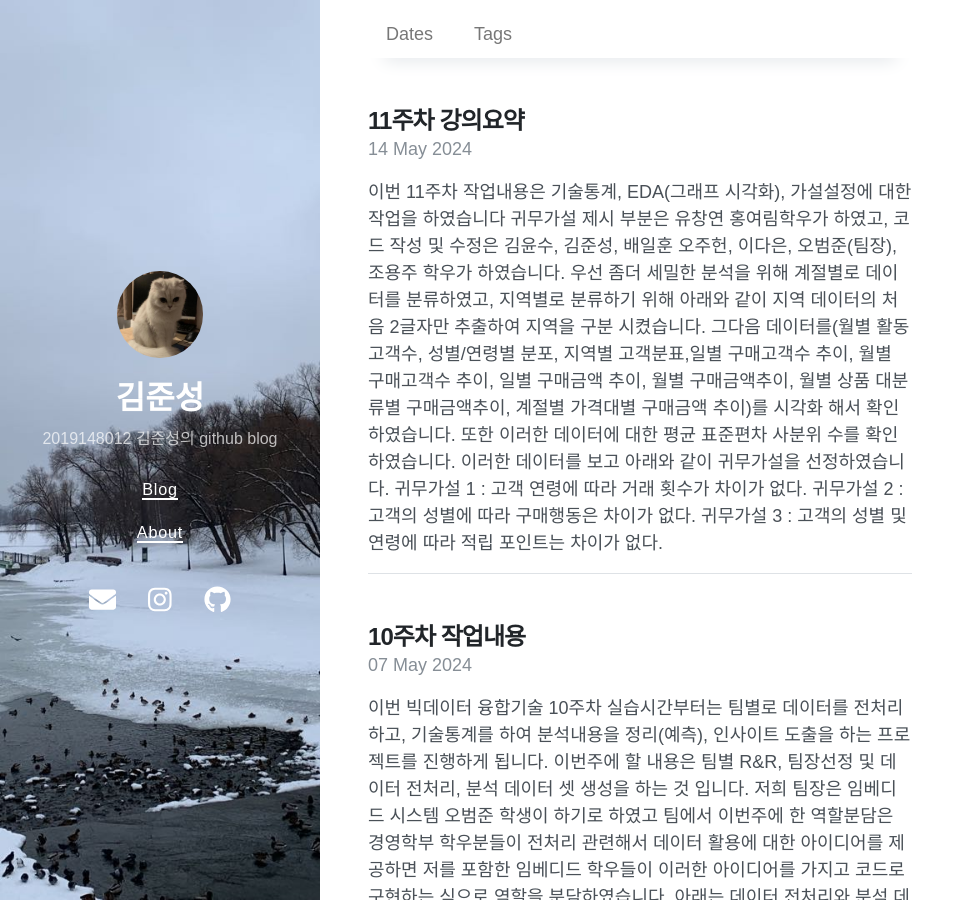
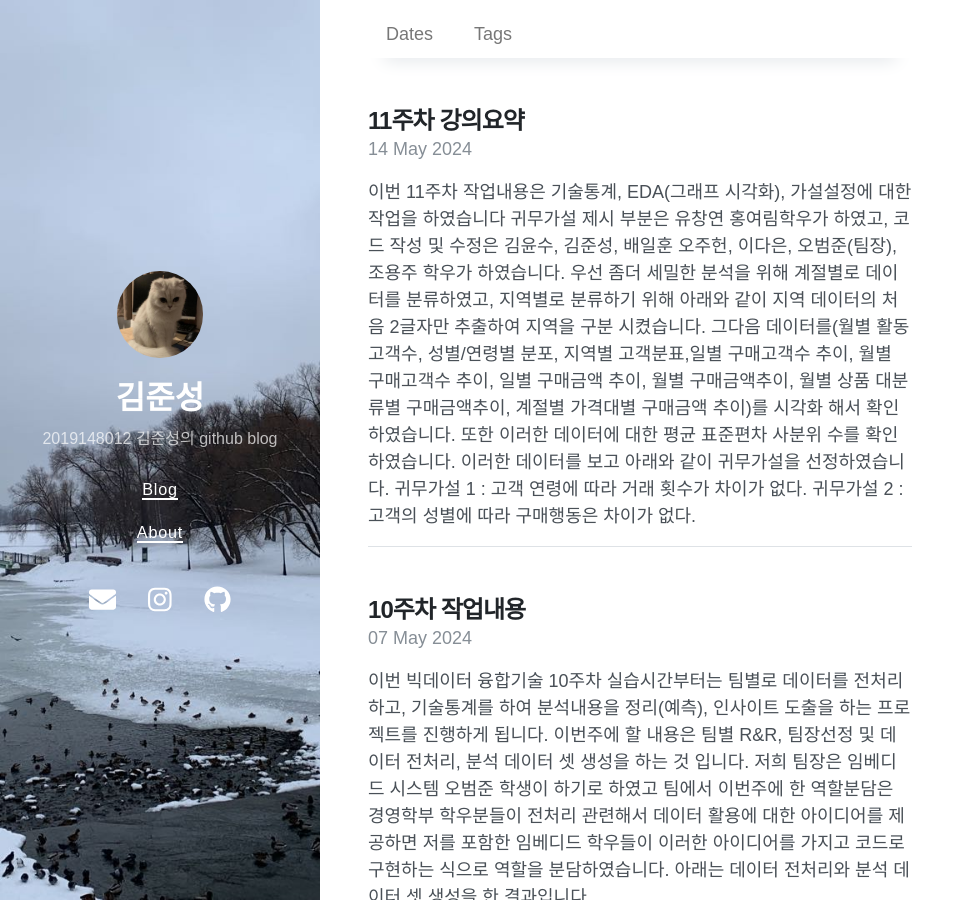
Before and after one commit to j-s-eee/j-s-eee, a Jekyll site: the page built from index.html, in a window 1280 px wide and 900 px high. Shown: the whole window, without its empty margins (0-975 px from the left). Built offline with Jekyll 4.4.1, drawn with Linux system fonts in a browser that asks for light colours; nearby versions of some CDN libraries; the list of posts is cut into pages by our own code.

Commit message:
Update 2024-05-14-11weeks.md

```diff
--- a/_posts/2024-05-14-11weeks.md
+++ b/_posts/2024-05-14-11weeks.md
@@ -11,7 +11,6 @@ toc:  true
 이번 11주차 작업내용은 기술통계, EDA(그래프 시각화), 가설설정에 대한 작업을 하였습니다 귀무가설 제시 부분은 유창연 홍여림학우가 하였고, 코드 작성 및 수정은 김윤수, 김준성, 배일훈 오주헌, 이다은, 오범준(팀장), 조용주 학우가 하였습니다. 우선 좀더 세밀한 분석을 위해 계절별로 데이터를 분류하였고, 지역별로 분류하기 위해 아래와 같이 지역 데이터의 처음 2글자만 추출하여 지역을 구분 시켰습니다. 그다음 데이터를(월별 활동고객수, 성별/연령별 분포, 지역별 고객분표,일별 구매고객수 추이, 월별 구매고객수 추이, 일별 구매금액 추이, 월별 구매금액추이, 월별 상품 대분류별 구매금액추이, 계절별 가격대별 구매금액 추이)를 시각화 해서 확인하였습니다. 또한 이러한 데이터에 대한 평균 표준편차 사분위 수를  확인하였습니다. 이러한 데이터를 보고 아래와 같이 귀무가설을 선정하였습니다.\
 귀무가설 1 : 고객 연령에 따라 거래 횟수가 차이가 없다.\
 귀무가설 2 : 고객의 성별에 따라 구매행동은 차이가 없다.\
-귀무가설 3 : 고객의 성별 및 연령에 따라 적립 포인트는 차이가 없다.\
 <br/>
 <br/>
 
```
